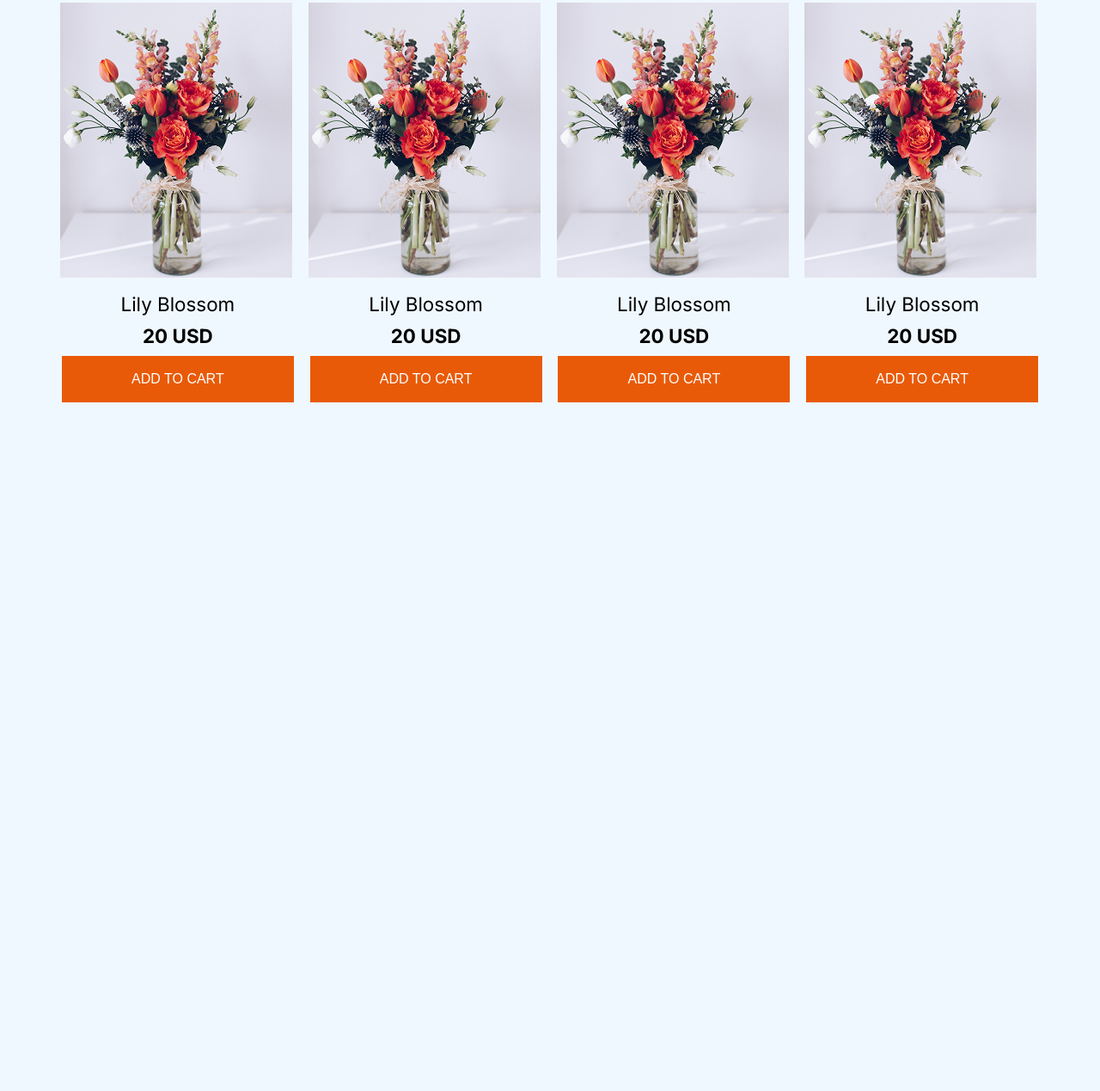
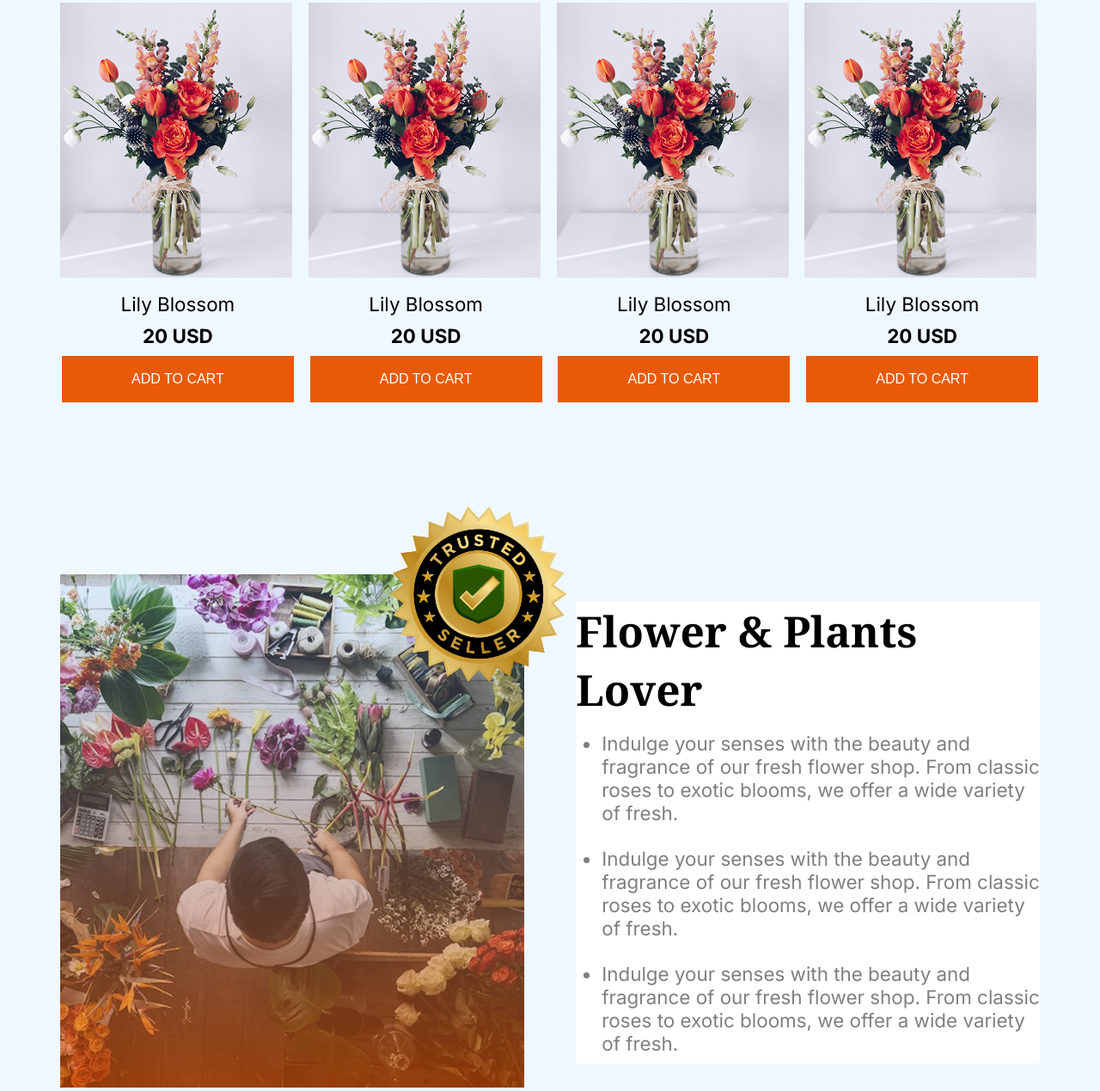
Before and after one commit to anjan0003/b12-assignment-02-anjan-Nandy, a plain HTML site: page index.html in a window 1280 px wide. Shown: the part 1359-2628 px from the top of the page at 86% size. Before the commit the page ends 1827 px from the top, so only its background shows below. Drawn offline with Linux system fonts and the light colour scheme.

Commit message:
added plants lover section

```diff
--- a/index.html
+++ b/index.html
@@ -138,6 +138,44 @@
           </div>
         </div>
       </section>
-    </main>
+
+      <section class="plants-lover-section all-container">
+        <div class="plants-lover">
+          <div class="plants-lover-img">
+            <img src="images/flower-store.png" alt="" />
+            <img src="images/trusted-badge.png" alt="" class="badge" />
+          </div>
+
+          <div class="plants-lover-content">
+            <h1 class="plants-lover-content-title noto-serif-font">
+              Flower & Plants <br />
+              Lover
+            </h1>
+            <ul class="plants-text">
+              <li class="inter-font text-description">
+                Indulge your senses with the beauty and <br />
+                fragrance of our fresh flower shop. From classic <br />
+                roses to exotic blooms, we offer a wide variety <br />
+                of fresh.
+              </li>
+              <br />
+              <li class="inter-font text-description">
+                Indulge your senses with the beauty and <br />
+                fragrance of our fresh flower shop. From classic <br />
+                roses to exotic blooms, we offer a wide variety <br />
+                of fresh.
+              </li>
+              <br />
+              <li class="inter-font text-description">
+                Indulge your senses with the beauty and <br />
+                fragrance of our fresh flower shop. From classic <br />
+                roses to exotic blooms, we offer a wide variety <br />
+                of fresh.
+              </li>
+            </ul>
+          </div>
+        </div>
+      </section>
+
   </body>
 </html>
--- a/style.css/style.css
+++ b/style.css/style.css
@@ -178,3 +178,45 @@
   font-size: 1.4rem;
   padding: 10px 0;
 }
+
+/* plants-lover-section */
+
+.plants-lover {
+  display: flex;
+  align-items: center;
+  gap: 60px;
+  padding-top: 200px;
+  margin: auto;
+}
+
+.plants-lover-img {
+  position: relative;
+}
+
+.plants-lover-img .badge {
+  width: 286px;
+  height: 286px;
+  position: absolute;
+  top: -120px;
+  right: -90px;
+}
+.plants-lover-content {
+  margin-left: 0;
+  margin: 0 auto;
+  background-color: rgba(255, 255, 255, 1);
+  padding-bottom: 10px;
+}
+
+.plants-lover-content-title {
+  font-weight: bold;
+  font-size: 3.1rem;
+  margin: 0 auto;
+}
+
+.plants-text {
+  font-weight: 400px;
+  font-size: 1.4rem;
+  padding-top: 15px;
+  padding-left: 30px;
+  margin: auto;
+}
```
